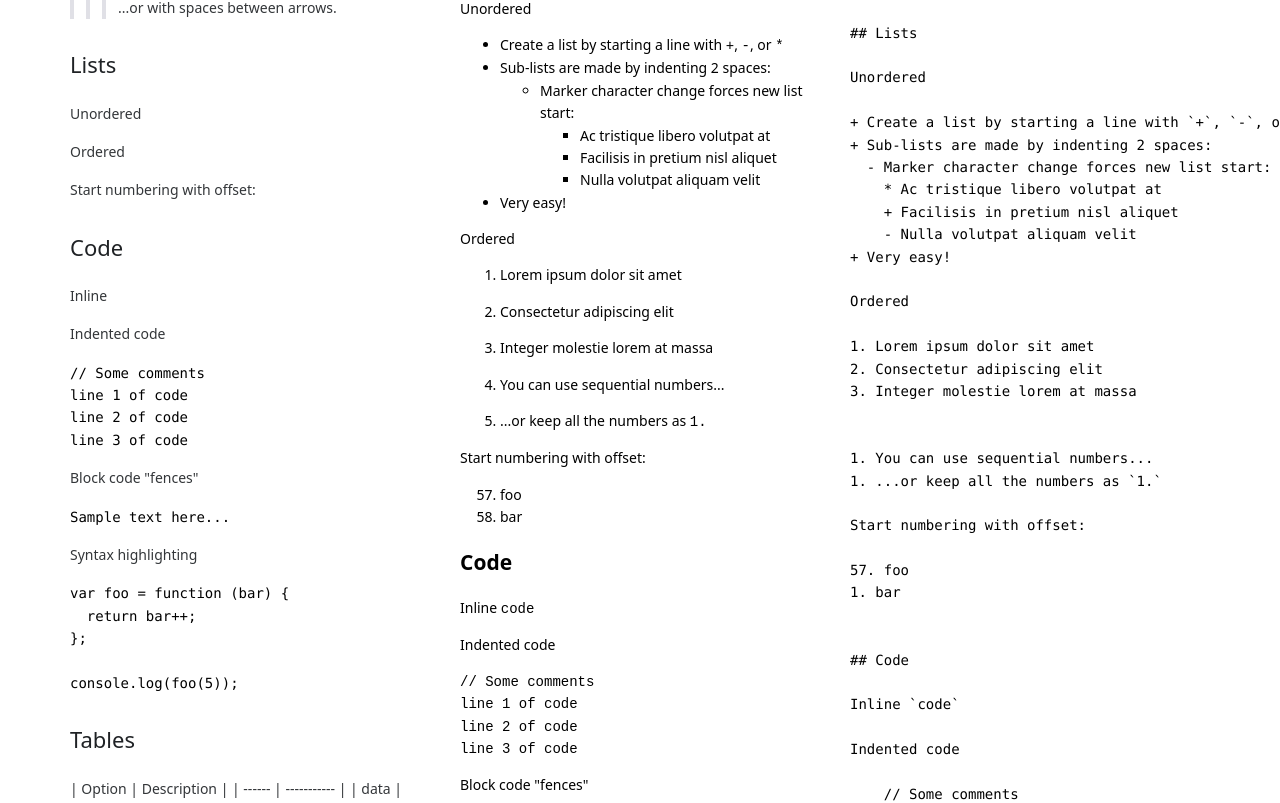
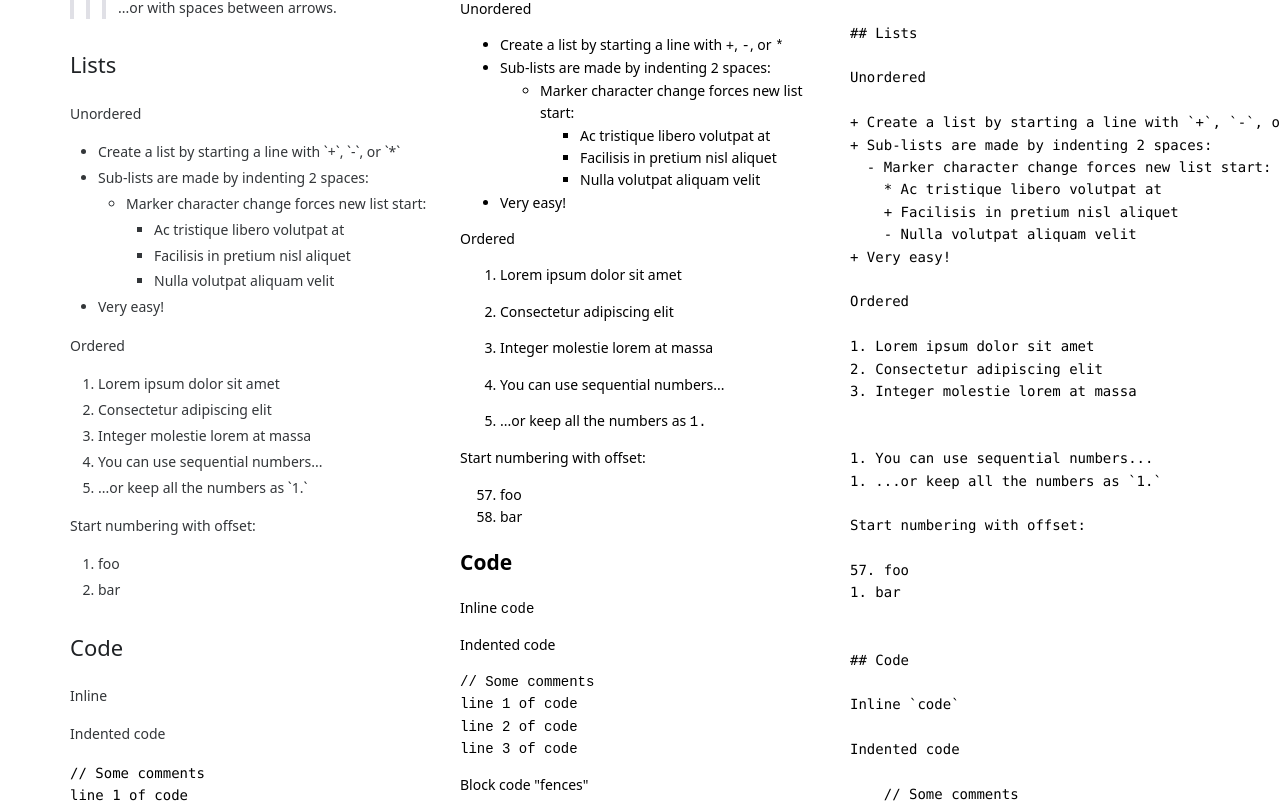
Before and after one commit to rwv/naive-ui-n-markdown, a Vue app: page / in a window 1280 px wide. Shown: the part 1235-2038 px from the top of the page. Built offline with nearby package versions, Linux system fonts and the light colour scheme.

Commit message:
add list

```diff
--- a/src/components/NMarkdown.vue
+++ b/src/components/NMarkdown.vue
@@ -10,7 +10,7 @@
 <script setup lang="ts">
 import { marked, type Token } from "marked";
 import { computed, h, type Component } from "vue";
-import { NH1, NH2, NH3, NH4, NH5, NH6, NCode, NHr, NP, NText, NBlockquote } from "naive-ui";
+import { NH1, NH2, NH3, NH4, NH5, NH6, NCode, NHr, NP, NText, NBlockquote, NOl, NUl, NLi } from "naive-ui";
 
 const props = defineProps<{
   md: string;
@@ -82,6 +82,23 @@ const renderFunction = (token: Token): Component | undefined => {
     }
   }
 
+  if (token.type === "list") {
+    if (token.ordered) {
+        return h(NOl, {}, token.items.map(renderFunction))
+    } else {
+        return h(NUl, {}, token.items.map(renderFunction))
+    }
+  }
+
+  if (token.type === "list_item") {
+    if (token.tokens && token.tokens.length > 0) {
+      return h(NLi, {}, token.tokens.map(renderFunction));
+    } else {
+      return h(NLi, {}, token.text);
+    }
+  }
+
+
   return undefined;
 };
 </script>
```
